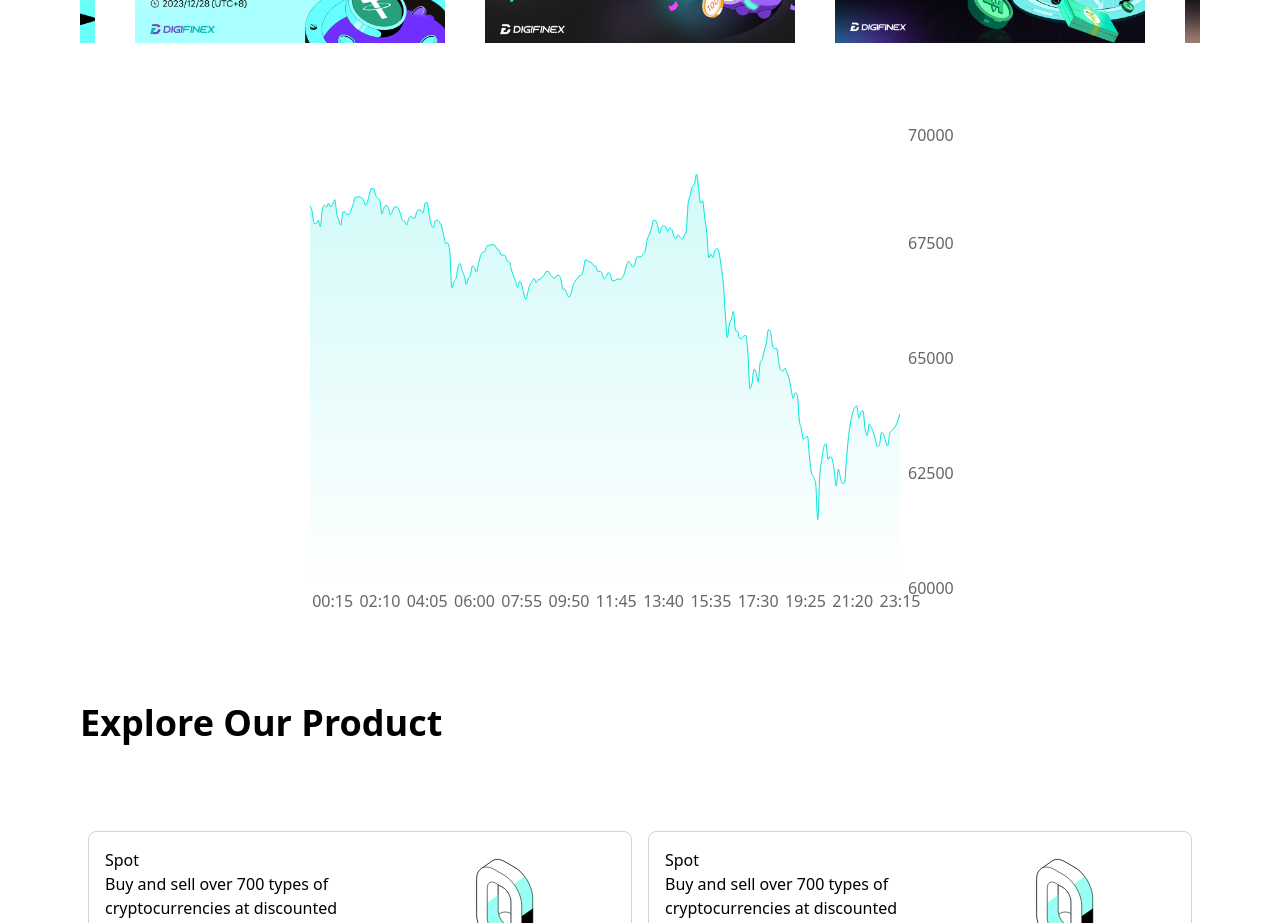
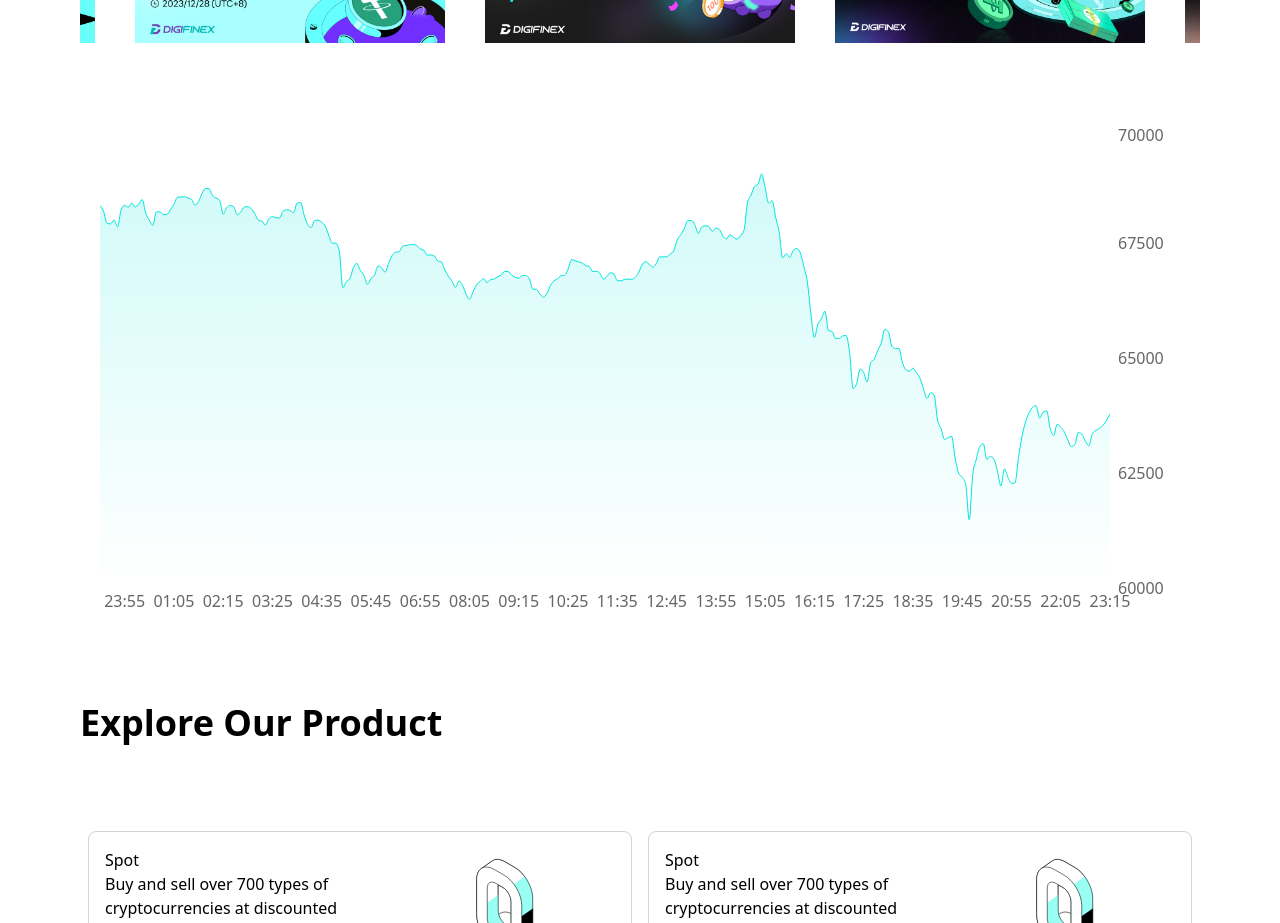
Before and after one commit to yubinzou25/cryptomarket, a React (Vite) app: page / in a window 1280 px wide. Shown: the part 900-1823 px from the top of the page. Built offline with nearby package versions, Linux system fonts and the light colour scheme.

Commit message:
relative width

```diff
--- a/src/components/pages/homepage/PriceChart.tsx
+++ b/src/components/pages/homepage/PriceChart.tsx
@@ -14,7 +14,7 @@ function PriceChart() {
   });
   return (
     <div className="flex justify-center">
-      <ResponsiveContainer width={700} height={500}>
+      <ResponsiveContainer width={"100%"} height={500}>
       <AreaChart data={priceData}
       margin={{ top: 5, right: 30, left: 20, bottom: 5 }}>
         <defs>
```
